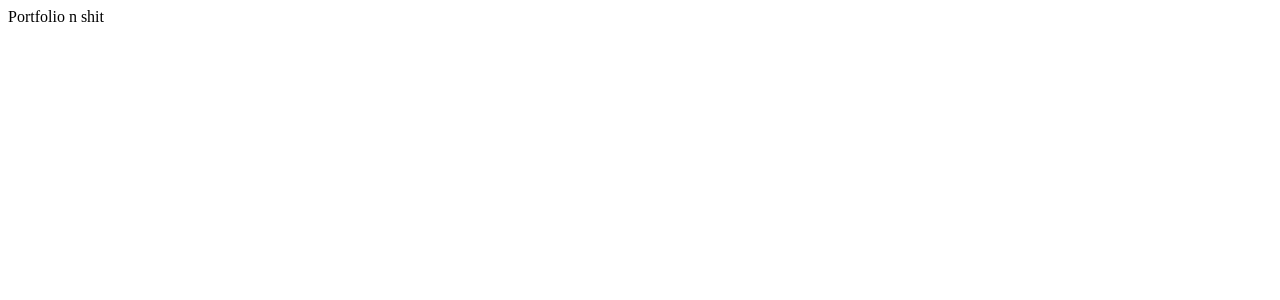
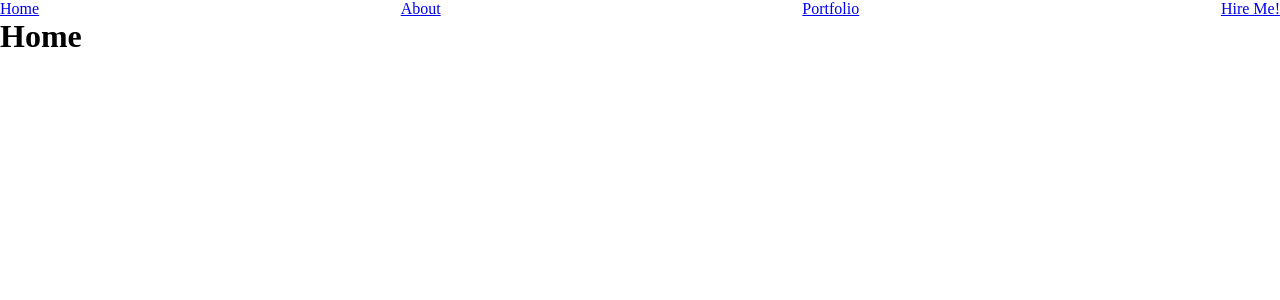
Before and after one commit to zombigiraffe/react-portfolio, a React (Create React App) app: page / in a window 1280 px wide. Shown: the top 300 px of the page. Built offline with nearby package versions, Linux system fonts and the light colour scheme.

Commit message:
added react routes

```diff
--- a/package.json
+++ b/package.json
@@ -8,6 +8,7 @@
     "@testing-library/user-event": "^13.5.0",
     "react": "^18.2.0",
     "react-dom": "^18.2.0",
+    "react-router-dom": "^6.3.0",
     "react-scripts": "5.0.1",
     "web-vitals": "^2.1.4"
   },
--- a/public/index.html
+++ b/public/index.html
@@ -8,6 +8,7 @@
       name="description"
       content="Web site created using create-react-app"
     />
+    <link rel="stylesheet" href="styles.css">
     <title>React App</title>
   </head>
   <body>
--- /dev/null
+++ b/public/styles.css
@@ -0,0 +1,19 @@
+* {
+  margin: 0;
+  padding: 0;
+}
+
+footer {
+  position: absolute;
+  text-align: center;
+  bottom: 0;
+  width: 100%;
+  height: 2.5rem;
+}
+
+ul{
+    display: flex;
+    flex-direction: row;
+    justify-content: space-between;
+    list-style: none;
+}
--- a/src/App.js
+++ b/src/App.js
@@ -1,10 +1,36 @@
-import React from "react"
+import React from "react";
+import { Link, Route, Routes } from "react-router-dom";
+import { Home } from "./pages/Home";
+import { About } from "./pages/About";
+import { Portfolio } from "./pages/Portfolio";
+import { HireMe } from "./pages/HireMe";
 
 function App() {
   return (
-    <div className="App">
-    Portfolio n shit
-    </div>
+    <>
+      <nav>
+        <ul>
+          <li>
+            <Link to="/">Home</Link>
+          </li>
+          <li>
+            <Link to="/pages/About">About</Link>
+          </li>
+          <li>
+            <Link to="/pages/Portfolio">Portfolio</Link>
+          </li>
+          <li>
+            <Link to="/pages/HireMe">Hire Me!</Link>
+          </li>
+        </ul>
+      </nav>
+      <Routes>
+        <Route path="/" element={<Home />} />
+        <Route path="/pages/About" element={<About />} />
+        <Route path="/pages/Portfolio" element={<Portfolio />} />
+        <Route path="/pages/HireMe" element={<HireMe />} />
+      </Routes>
+    </>
   );
 }
 
--- a/src/index.js
+++ b/src/index.js
@@ -1,5 +1,10 @@
 import React from 'react';
 import ReactDOM from 'react-dom';
 import App from './App';
+import { BrowserRouter } from "react-router-dom"
 
-ReactDOM.render(<App />, document.getElementById("root"));
+ReactDOM.render(
+    <BrowserRouter>
+        <App />
+    </BrowserRouter>,
+     document.getElementById("root"));
--- /dev/null
+++ b/src/pages/About.jsx
@@ -0,0 +1,3 @@
+export function About(){
+  return <h1>About</h1>
+}
--- /dev/null
+++ b/src/pages/HireMe.jsx
@@ -0,0 +1,3 @@
+export function HireMe(){
+  return <h1>Hire Me!</h1>
+}
--- /dev/null
+++ b/src/pages/Home.jsx
@@ -0,0 +1,3 @@
+export function Home(){
+  return <h1>Home</h1>
+}
--- /dev/null
+++ b/src/pages/Portfolio.jsx
@@ -0,0 +1,3 @@
+export function Portfolio(){
+  return <h1>Portfolio</h1>
+}
```
Also changed, not shown: src/components/footer.jsx (+10 -0 lines), src/components/header.jsx (added, +15 -0 lines), 1 other file (tests, documents, lock files or other folders).
